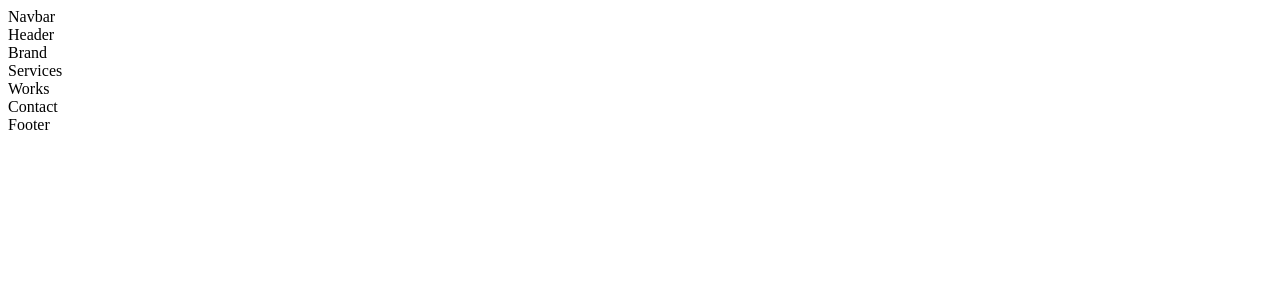
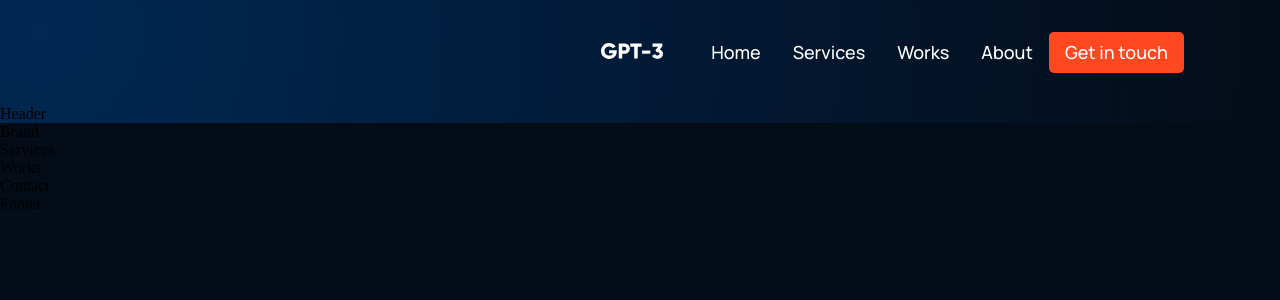
Before and after one commit to nahyansharvin/ui-ux-portfolio, a React (Create React App) app: page / in a window 1280 px wide. Shown: the top 300 px of the page. Built offline with nearby package versions, Linux system fonts and the light colour scheme.

Commit message:
feat: navbar done

```diff
--- /dev/null
+++ b/src/App.css
@@ -0,0 +1,94 @@
+*{
+    margin: 0;
+    padding: 0;
+    box-sizing: border-box;
+    scroll-behavior: smooth;
+}
+
+body{
+    background: var(--color-bg);
+}
+
+a{
+    color: unset;
+    text-decoration: none;
+}
+
+.gradient-bg{
+     /* ff 3.6+ */
+    background:-moz-radial-gradient(circle at 3% 25%, rgba(0, 40, 83, 1) 0%, rgba(4, 12, 24, 1) 99%);
+
+    /* safari 5.1+,chrome 10+ */
+    background:-webkit-radial-gradient(circle at 3% 25%, rgba(0, 40, 83, 1) 0%, rgba(4, 12, 24, 1) 99%);
+
+    /* opera 11.10+ */
+    background:-o-radial-gradient(circle at 3% 25%, rgba(0, 40, 83, 1) 0%, rgba(4, 12, 24, 1) 99%);
+
+    /* ie 10+ */
+    background:-ms-radial-gradient(circle at 3% 25%, rgba(0, 40, 83, 1) 0%, rgba(4, 12, 24, 1) 99%);
+
+    /* global 92%+ browsers support */
+    background:radial-gradient(circle at 3% 25%, rgba(0, 40, 83, 1) 0%, rgba(4, 12, 24, 1) 99%);
+}
+
+.gradient-text{
+    background: var(--gradient-text);
+    background-clip: text;
+    -webkit-background-clip: text;
+    -webkit-text-fill-color: transparent;
+}
+
+.section-padding{
+    padding: 4rem 6rem;
+}
+
+.section-margin{
+    margin: 4rem 6rem;
+}
+
+.scale-up-center {
+	-webkit-animation: scale-up-center 0.4s cubic-bezier(0.390, 0.575, 0.565, 1.000) both;
+	        animation: scale-up-center 0.4s cubic-bezier(0.390, 0.575, 0.565, 1.000) both;
+}
+
+@-webkit-keyframes scale-up-center {
+    0% {
+      -webkit-transform: scale(0.5);
+              transform: scale(0.5);
+    }
+    100% {
+      -webkit-transform: scale(1);
+              transform: scale(1);
+    }
+}
+
+@keyframes scale-up-center {
+    0% {
+      -webkit-transform: scale(0.5);
+              transform: scale(0.5);
+    }
+    100% {
+      -webkit-transform: scale(1);
+              transform: scale(1);
+    }
+}
+
+@media screen and (max-width: 700px){
+    .section-padding{
+        padding: 4rem;
+    }
+
+    .section-margin{
+        margin: 4rem;
+    }
+}
+
+@media screen and (max-width: 550px){
+    .section-padding{
+        padding: 4rem 2rem;
+    }
+
+    .section-margin{
+        margin: 4rem 2rem;
+    }
+}
--- a/src/App.js
+++ b/src/App.js
@@ -1,7 +1,10 @@
 import React from 'react'
 
-import { Footer, Blog, Possibility, Works, Header, Services } from './containers'
+//Custom components
+import { Footer, Works, Header, Services } from './containers'
 import { Contact, Brand, Navbar } from './components'
+
+import './App.css'
 
 const App = () => {
     return (
--- a/src/components/navbar/Navbar.jsx
+++ b/src/components/navbar/Navbar.jsx
@@ -1,10 +1,28 @@
 import React from 'react'
 import './navbar.css'
 
+//Icons
+import { RiMenu3Line, RiCloseLin } from 'react-icons/ri'
+
+import logo from '../../assets/logo.svg'
+
 function Navbar() {
     return (
-        <div>
-            Navbar
+        <div className='portfolio-navbar'>
+            <div className='portfolio-navbar-links'>
+                <div className='portfolio-navbar-links-logo'>
+                    <img src={logo} alt="Logo" />
+                </div>
+                <div className='portfolio-navbar-links-container'>
+                    <p><a href='#home'>Home</a></p>
+                    <p><a href='#services'>Services</a></p>
+                    <p><a href='#works'>Works</a></p>
+                    <p><a href='#about'>About</a></p>
+                </div>
+                <div className='portfolio-navbar-ctabtn'>
+                    <button type='button'>Get in touch</button>
+                </div>
+            </div>
         </div>
     )
 }
--- a/src/components/navbar/navbar.css
+++ b/src/components/navbar/navbar.css
@@ -0,0 +1,60 @@
+.portfolio-navbar{
+    display: flex;
+    justify-content: space-between;
+    align-items: center;
+    padding: 2rem 6rem;
+}
+
+.portfolio-navbar-links{
+    flex: 1;
+    display: flex;
+    justify-content: flex-end;
+    align-items: center;
+}
+
+.portfolio-navbar-links-logo{
+    margin-right: 2rem;
+}
+
+.portfolio-navbar-links-logo img{
+    width: 62px;
+    height: 16px;
+}
+
+.portfolio-navbar-links-container{
+    display: flex;
+}
+
+.portfolio-navbar-ctabtn{
+    display: flex;
+    justify-content: flex-end;
+    align-items: center;
+}
+
+.portfolio-navbar-links-container p,
+.portfolio-navbar-ctabtn p,
+.portfolio-navbar-menu-container p{
+    color: #fff;
+    font-family: var(--font-family);
+    font-weight: 500;
+    font-size: 18px;
+    line-height: 25px;
+    text-transform: capitalize;
+
+    margin: 0 1rem;
+    cursor: pointer;
+}
+
+.portfolio-navbar-ctabtn button,
+.portfolio-navbar-menu-container button{
+    padding: 0.5rem 1rem;
+    color: #fff;
+    background: #FF4820;
+    font-family: var(--font-family);
+    font-weight: 500;
+    font-size: 18px;
+    line-height: 25px;
+    border-radius: 5px;
+    border: none;
+    outline: none;
+}
--- a/src/containers/blog/Blog.jsx
+++ /dev/null
@@ -1,12 +0,0 @@
-import React from 'react'
-import './blog.css'
-
-function Blog() {
-    return (
-        <div>
-            Blog
-        </div>
-    )
-}
-
-export default Blog
--- a/src/containers/index.js
+++ b/src/containers/index.js
@@ -1,6 +1,4 @@
-export { default as Blog } from './blog/Blog'
 export { default as Works } from './works/Works'
 export { default as Footer } from './footer/Footer'
 export { default as Header } from './header/Header'
-export { default as Possibility } from './possibility/Possibility'
 export { default as Services } from './services/Services'
--- a/src/containers/possibility/Possibility.jsx
+++ /dev/null
@@ -1,12 +0,0 @@
-import React from 'react'
-import './possibility.css'
-
-function Possibility() {
-    return (
-        <div>
-            Possibility
-        </div>
-    )
-}
-
-export default Possibility
--- /dev/null
+++ b/src/index.css
@@ -0,0 +1,14 @@
+@import url('https://fonts.googleapis.com/css2?family=Manrope:wght@200;300;400;500;600;700;800&display=swap');
+
+:root {
+  --font-family: 'Manrope', sans-serif;
+
+  --gradient-text: linear-gradient(89.97deg, #AE67FA 1.84%, #F49867 102.67%);
+  --gradient-bar: linear-gradient(103.22deg, #AE67FA -13.86%, #F49867 99.55%);
+
+  --color-bg: #040C18;
+  --color-footer : #031B34;
+  --color-blog: #042c54;
+  --color-text: #81AFDD;
+  --color-subtext: #FF8A71;
+}
--- a/src/index.js
+++ b/src/index.js
@@ -2,5 +2,6 @@
 import ReactDOM from 'react-dom';
 
 import App from './App';
+import './index.css'
 
 ReactDOM.render(<App />, document.getElementById('root'));
```
Also changed, not shown: src/assets/logo.png (added), src/assets/logo.svg (added), src/containers/blog/blog.css (deleted), src/containers/possibility/possibility.css (deleted).
